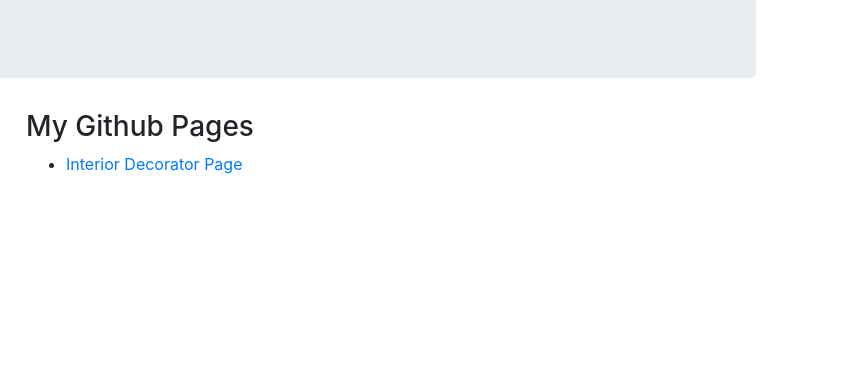
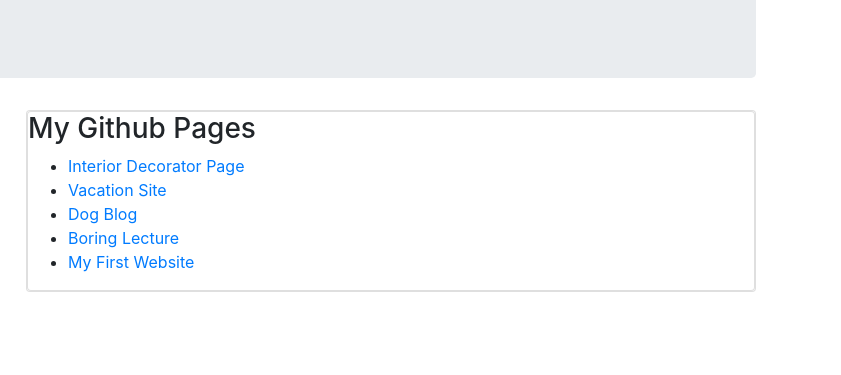
Before and after one commit to rjashby/Portfolio-Landing, a plain HTML site: page index.html in a window 1280 px wide. Shown: the part 146-521 px from the top of the page, 439-1280 px from the left. Drawn offline with Linux system fonts and the light colour scheme.

Commit message:
added links to 5 github pages.

```diff
--- a/index.html
+++ b/index.html
@@ -18,10 +18,16 @@
         </div>
       </div>
         <div class="col-md-8">
-          <h3>My Github Pages</h3>
-            <ul>
-              <li><a href="https://github.com/rjashby/interior-decorator">Interior Decorator Page</a></li>
-            </ul>
+          <div class="card">
+            <div class="card body">
+              <h3>My Github Pages</h3>
+              <ul>
+                <li><a href="https://github.com/rjashby/interior-decorator">Interior Decorator Page</a></li>
+                <li><a href="https://github.com/rjashby/vacation-site">Vacation Site</a></li>
+                <li><a href="https://github.com/rjashby/dog-blog">Dog Blog</a></li>
+                <li><a href="https://github.com/rjashby/boring-lecture">Boring Lecture</a></li>
+                <li><a href="https://github.com/rjashby/my-first-website">My First Website</a></li>
+              </ul>
         </div>
       </div>
     </div>
```
